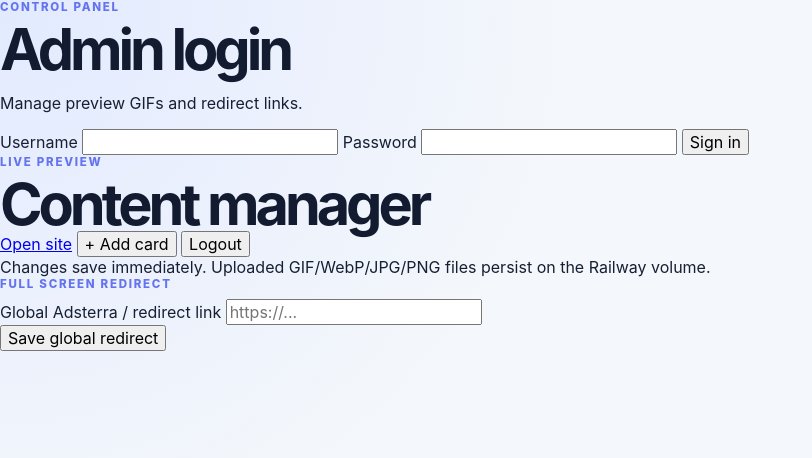
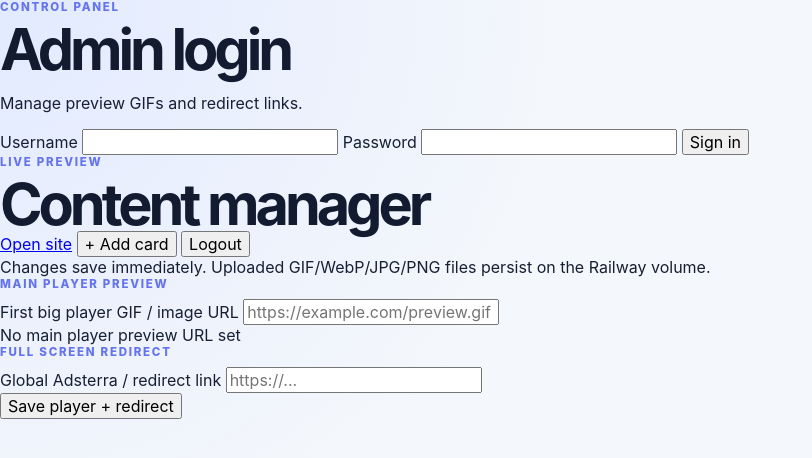
Before and after one commit to parvez-devs/parvez-devs, a website: page live-preview-admin/public/admin.html in a window 1280 px wide. Shown: the whole page, without its empty margins (0-812 px from the left). Drawn offline with Linux system fonts and the light colour scheme; no server answers.

Commit message:
Add main player GIF URL control to admin

```diff
--- a/live-preview-admin/public/admin.html
+++ b/live-preview-admin/public/admin.html
@@ -44,12 +44,20 @@
       <div class="notice">Changes save immediately. Uploaded GIF/WebP/JPG/PNG files persist on the Railway volume.</div>
 
       <section class="panel global-panel">
-        <div class="eyebrow">FULL SCREEN REDIRECT</div>
+        <div class="eyebrow">MAIN PLAYER PREVIEW</div>
+        <label>First big player GIF / image URL
+          <input id="heroMediaUrl" placeholder="https://example.com/preview.gif">
+        </label>
+        <div id="heroPreviewBox" class="hero-admin-preview">
+          <span>No main player preview URL set</span>
+        </div>
+
+        <div class="eyebrow admin-section-gap">FULL SCREEN REDIRECT</div>
         <label>Global Adsterra / redirect link
           <input id="globalAdUrl" placeholder="https://...">
         </label>
         <div class="row">
-          <button id="saveGlobal" type="button">Save global redirect</button>
+          <button id="saveGlobal" type="button">Save player + redirect</button>
           <span id="globalMessage" class="status"></span>
           <span id="globalClicks" class="clicks"></span>
         </div>
```
